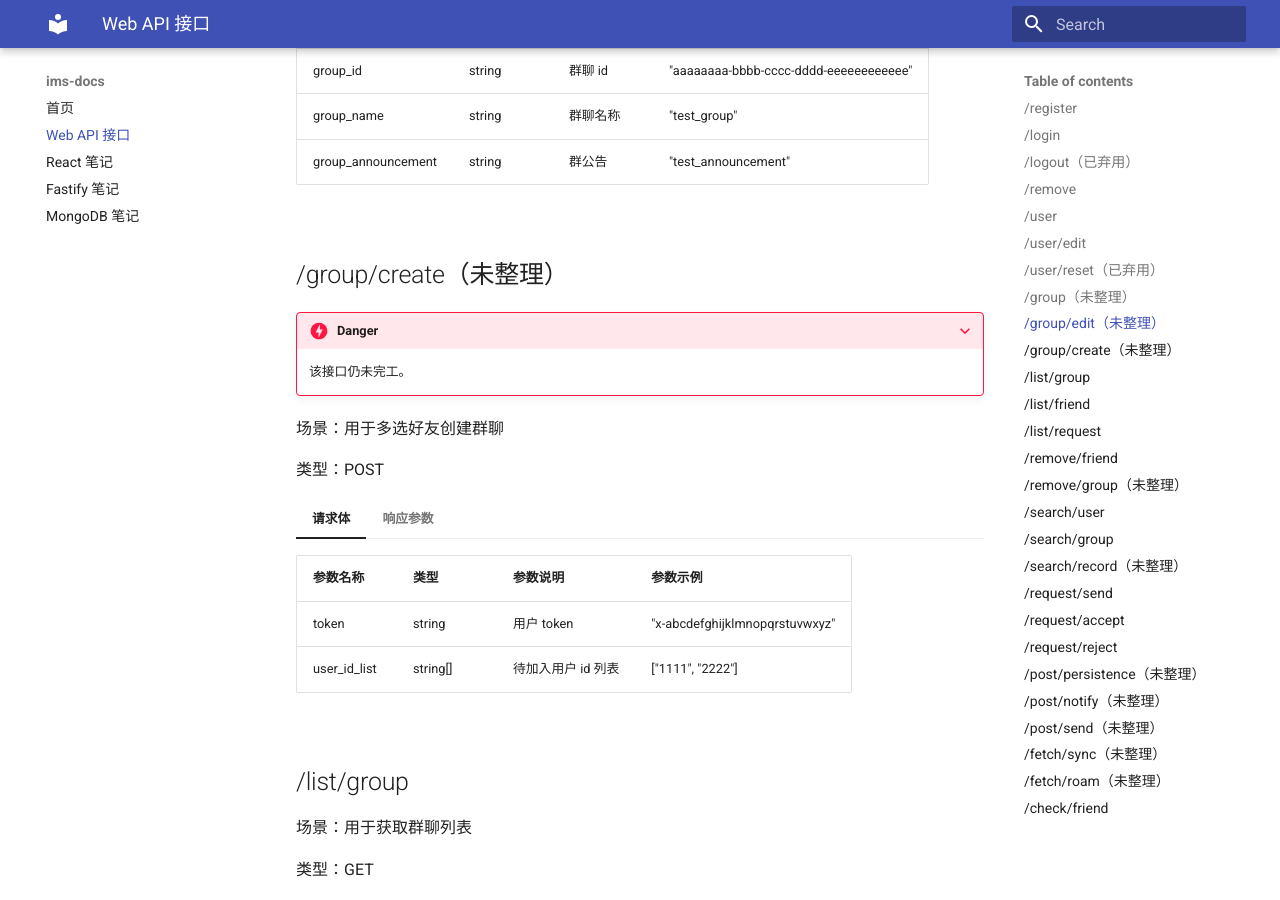
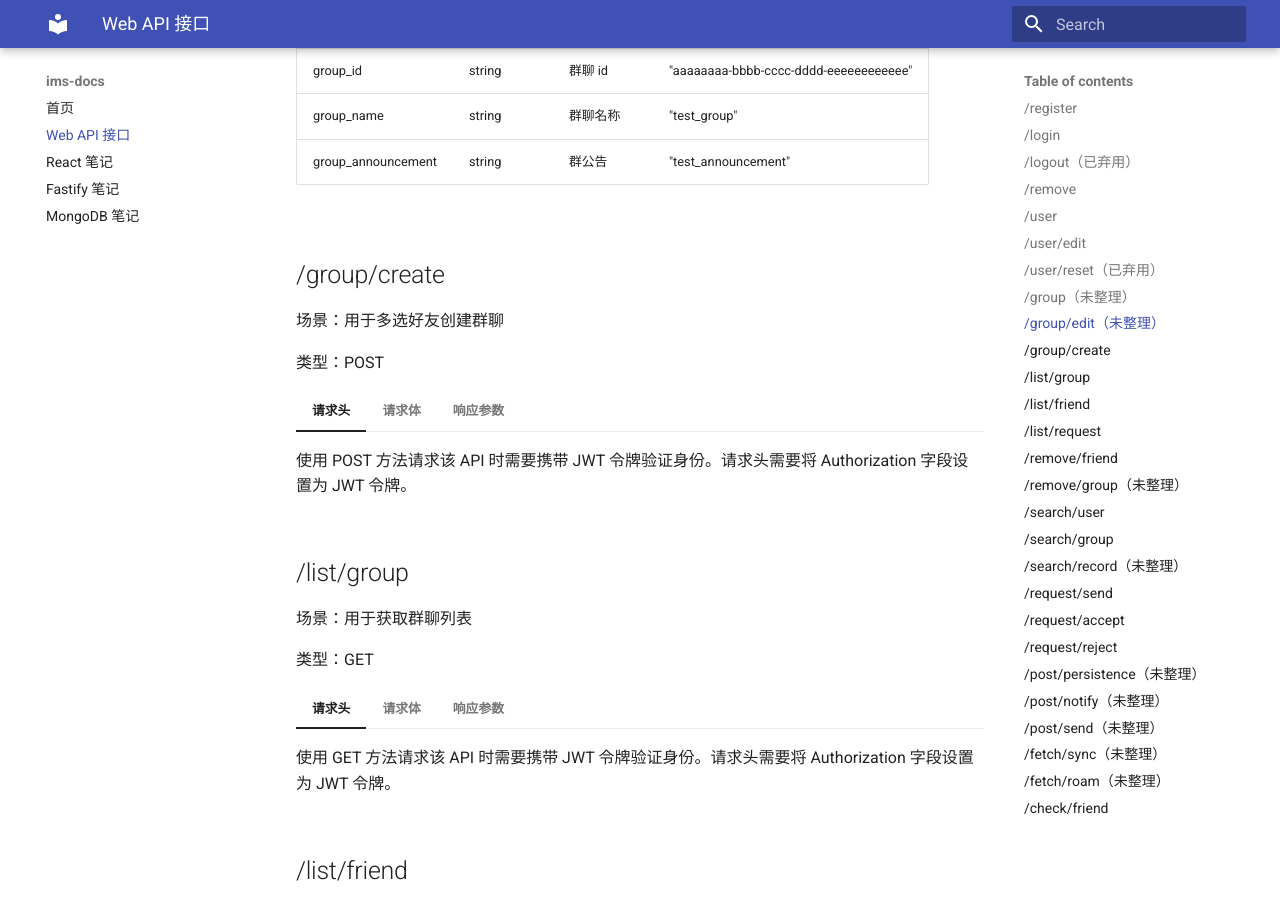
Before and after one commit to leverimmy/ims-docs, an MkDocs documentation site: the page built from docs/webapi.md, in a window 1280 px wide and 900 px high, scrolled down 3731 px. Built offline with MkDocs 1.6.1 and Material for MkDocs 9.7.7, drawn with Linux system fonts in a browser that asks for light colours.

Commit message:
feat: Add /group/create.

```diff
--- a/docs/webapi.md
+++ b/docs/webapi.md
@@ -223,27 +223,28 @@
     | -------- | ------ | -------------------- | --------------------- |
     | errmsg   | string | 若失败，返回错误信息 | "Invalid group name." |
 
-## /group/create（未整理）
-
-???+ danger
-    该接口仍未完工。
+## /group/create
 
 场景：用于多选好友创建群聊
 
 类型：POST
 
+=== "请求头"
+
+    使用 POST 方法请求该 API 时需要携带 JWT 令牌验证身份。请求头需要将 Authorization 字段设置为 JWT 令牌。
+
 === "请求体"
 
     | 参数名称                                | 类型     | 参数说明           | 参数示例                       |
     | --------------------------------------- | -------- | ------------------ | ------------------------------ |
-    | token                                   | string   | 用户 token         | "x-abcdefghijklmnopqrstuvwxyz" |
-    | user_id_list                            | string[] | 待加入用户 id 列表 | ["1111", "2222"] |
+    | usernameList                            | string[] | 待加入用户名称列表 | ["1111", "2222"] |
 
 === "响应参数"
 
     | 参数名称 | 类型   | 参数说明             | 参数示例           |
     | -------- | ------ | -------------------- | ------------------ |
-    | errmsg   | string | 若失败，返回错误信息 | "Too few friends." |
+    | code | number | 状态码 | 0 |
+    | msg   | string | 若失败，返回错误信息 | "Too few friends." |
 
 ## /list/group
 
```
Also changed, not shown: site/search/search_index.json, site/webapi/index.html, 1 other file.
